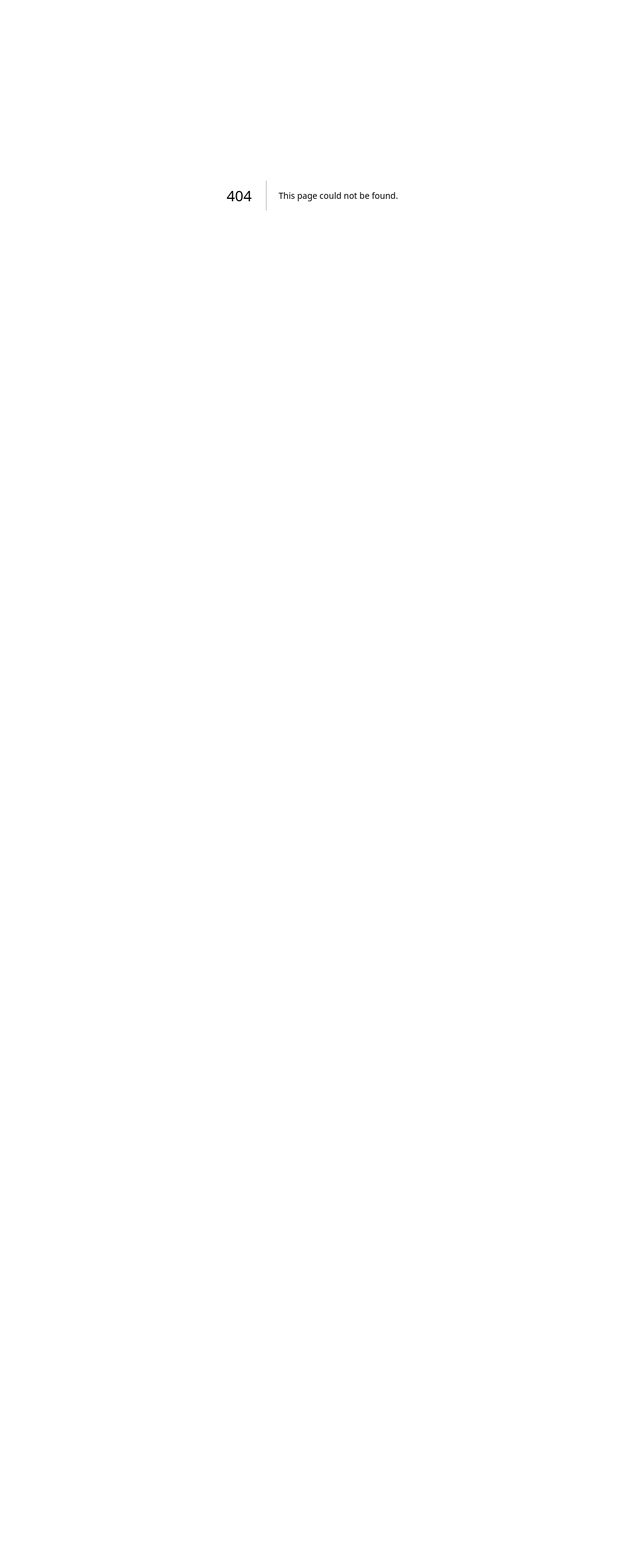
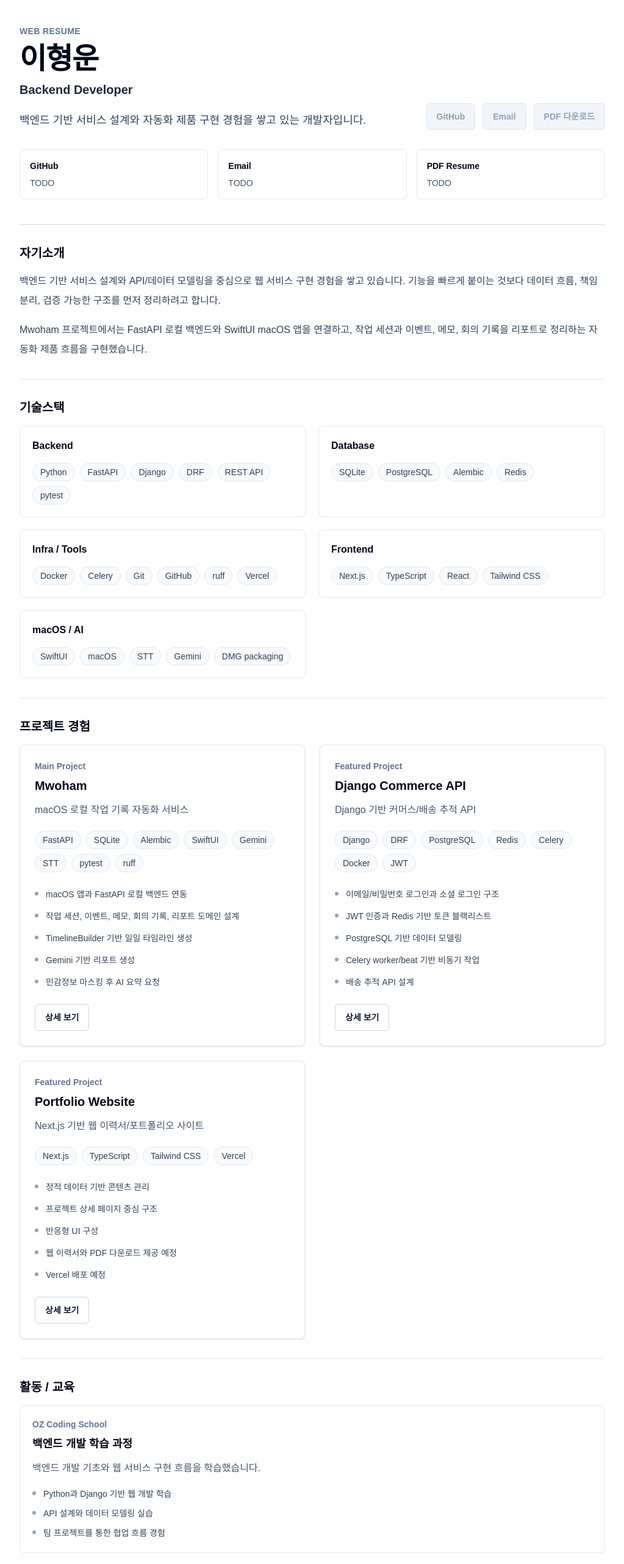
Before and after one commit to ing2720/profile, a Next.js app: page /resume in a window 1280 px wide. Before the commit this address had no page. Shown: the part 80-2644 px from the top of the page at 61% size, without its empty margins (128-1151 px from the left). Before the commit the page ends 800 px from the top, so only its background shows below. Built offline with nearby package versions, Linux system fonts and the light colour scheme.

Commit message:
feat: add resume page

```diff
--- /dev/null
+++ b/src/app/resume/page.tsx
@@ -0,0 +1,183 @@
+import type { Metadata } from "next";
+import { existsSync } from "node:fs";
+import { join } from "node:path";
+import { Footer } from "@/components/layout/Footer";
+import { Header } from "@/components/layout/Header";
+import { Badge } from "@/components/ui/Badge";
+import { ButtonLink } from "@/components/ui/ButtonLink";
+import { DetailSection } from "@/components/ui/DetailSection";
+import { ProjectCard } from "@/components/ui/ProjectCard";
+import { experiences } from "@/data/experiences";
+import { profile } from "@/data/profile";
+import { projects } from "@/data/projects";
+import { skillCategories } from "@/data/skills";
+
+export const metadata: Metadata = {
+  title: "Resume | 이형운",
+  description: "이형운 백엔드 개발자 웹 이력서"
+};
+
+const orderedProjects = [...projects].sort((a, b) => {
+  if (a.slug === "mwoham") {
+    return -1;
+  }
+
+  if (b.slug === "mwoham") {
+    return 1;
+  }
+
+  return 0;
+});
+
+function hasUsableHref(href: string) {
+  return href.length > 0 && !href.toLowerCase().includes("todo");
+}
+
+function getDisplayValue(href: string, fallback: string) {
+  return hasUsableHref(href) ? href : fallback;
+}
+
+export default function ResumePage() {
+  // TODO: public/resume.pdf 파일이 추가되면 아래 버튼이 자동으로 활성화됩니다.
+  const hasResumePdf = existsSync(join(process.cwd(), "public", "resume.pdf"));
+  const resumePdfHref = hasResumePdf ? profile.links.resumePdf.href : undefined;
+
+  return (
+    <>
+      <Header />
+      <main className="bg-white">
+        <article className="mx-auto max-w-5xl px-5 py-12 sm:px-6 sm:py-16 lg:px-8">
+          <header className="border-b border-slate-200 pb-10">
+            <div className="flex flex-col gap-8 lg:flex-row lg:items-end lg:justify-between">
+              <div>
+                <p className="text-sm font-semibold uppercase tracking-wide text-slate-500">
+                  Web Resume
+                </p>
+                <h1 className="mt-3 text-4xl font-bold tracking-tight text-slate-950 sm:text-5xl">
+                  {profile.name}
+                </h1>
+                <p className="mt-3 text-xl font-semibold text-slate-800">
+                  {profile.role}
+                </p>
+                <p className="mt-5 max-w-3xl text-lg leading-8 text-slate-700">
+                  {profile.summary}
+                </p>
+              </div>
+              <div className="flex flex-wrap gap-3 lg:justify-end">
+                <ButtonLink href={profile.links.github.href}>GitHub</ButtonLink>
+                <ButtonLink href={profile.links.email.href}>Email</ButtonLink>
+                <ButtonLink href={resumePdfHref} variant="primary">
+                  PDF 다운로드
+                </ButtonLink>
+              </div>
+            </div>
+
+            <dl className="mt-8 grid gap-4 text-sm sm:grid-cols-3">
+              <div className="rounded-lg border border-slate-200 p-4">
+                <dt className="font-semibold text-slate-950">GitHub</dt>
+                <dd className="mt-2 break-words text-slate-600">
+                  {getDisplayValue(profile.links.github.href, "TODO")}
+                </dd>
+              </div>
+              <div className="rounded-lg border border-slate-200 p-4">
+                <dt className="font-semibold text-slate-950">Email</dt>
+                <dd className="mt-2 break-words text-slate-600">
+                  {getDisplayValue(profile.links.email.href, "TODO")}
+                </dd>
+              </div>
+              <div className="rounded-lg border border-slate-200 p-4">
+                <dt className="font-semibold text-slate-950">PDF Resume</dt>
+                <dd className="mt-2 break-words text-slate-600">
+                  {hasResumePdf ? profile.links.resumePdf.href : "TODO"}
+                </dd>
+              </div>
+            </dl>
+          </header>
+
+          <DetailSection title="자기소개">
+            <div className="space-y-4">
+              <p>
+                백엔드 기반 서비스 설계와 API/데이터 모델링을 중심으로 웹
+                서비스 구현 경험을 쌓고 있습니다. 기능을 빠르게 붙이는 것보다
+                데이터 흐름, 책임 분리, 검증 가능한 구조를 먼저 정리하려고
+                합니다.
+              </p>
+              <p>
+                Mwoham 프로젝트에서는 FastAPI 로컬 백엔드와 SwiftUI macOS 앱을
+                연결하고, 작업 세션과 이벤트, 메모, 회의 기록을 리포트로
+                정리하는 자동화 제품 흐름을 구현했습니다.
+              </p>
+            </div>
+          </DetailSection>
+
+          <DetailSection title="기술스택">
+            <div className="grid gap-5 md:grid-cols-2">
+              {skillCategories.map((category) => (
+                <section
+                  className="rounded-lg border border-slate-200 p-5"
+                  key={category.category}
+                >
+                  <h2 className="text-base font-bold text-slate-950">
+                    {category.category}
+                  </h2>
+                  <div className="mt-4 flex flex-wrap gap-2">
+                    {category.skills.map((skill) => (
+                      <Badge key={skill}>{skill}</Badge>
+                    ))}
+                  </div>
+                </section>
+              ))}
+            </div>
+          </DetailSection>
+
+          <DetailSection title="프로젝트 경험">
+            <div className="grid gap-6 lg:grid-cols-2">
+              {orderedProjects.map((project) => (
+                <ProjectCard key={project.slug} project={project} />
+              ))}
+            </div>
+          </DetailSection>
+
+          <DetailSection title="활동 / 교육">
+            <div className="space-y-5">
+              {experiences.map((experience) => (
+                <section
+                  className="rounded-lg border border-slate-200 p-5"
+                  key={`${experience.organization}-${experience.title}`}
+                >
+                  <p className="text-sm font-semibold text-slate-500">
+                    {experience.organization}
+                  </p>
+                  <h2 className="mt-2 text-lg font-bold text-slate-950">
+                    {experience.title}
+                  </h2>
+                  <p className="mt-3 text-base leading-7 text-slate-600">
+                    {experience.summary}
+                  </p>
+                  <ul className="mt-4 space-y-2 text-sm leading-6 text-slate-700">
+                    {experience.details.map((detail) => (
+                      <li className="flex gap-3" key={detail}>
+                        <span className="mt-2 h-1.5 w-1.5 shrink-0 rounded-full bg-slate-400" />
+                        <span>{detail}</span>
+                      </li>
+                    ))}
+                  </ul>
+                </section>
+              ))}
+            </div>
+          </DetailSection>
+
+          <DetailSection title="링크">
+            <div className="flex flex-wrap gap-3">
+              <ButtonLink href={profile.links.github.href}>GitHub</ButtonLink>
+              <ButtonLink href={profile.links.email.href}>Email</ButtonLink>
+              <ButtonLink href="/projects">프로젝트 페이지</ButtonLink>
+              <ButtonLink href={resumePdfHref}>PDF Resume</ButtonLink>
+            </div>
+          </DetailSection>
+        </article>
+      </main>
+      <Footer />
+    </>
+  );
+}
--- a/src/components/layout/Header.tsx
+++ b/src/components/layout/Header.tsx
@@ -3,8 +3,7 @@ import { profile } from "@/data/profile";
 
 const navigationItems = [
   { label: "Projects", href: "/projects" },
-  // TODO: /resume 페이지 구현 전까지 PDF 링크를 직접 사용합니다.
-  { label: "Resume", href: profile.links.resumePdf.href },
+  { label: "Resume", href: "/resume" },
   { label: "Contact", href: "/#contact" }
 ];
 
--- a/src/components/sections/ContactSection.tsx
+++ b/src/components/sections/ContactSection.tsx
@@ -23,7 +23,7 @@ export function ContactSection({ profile }: ContactSectionProps) {
             {profile.links.email.label}
           </ButtonLink>
           <ButtonLink href={profile.links.github.href}>GitHub</ButtonLink>
-          <ButtonLink href={profile.links.resumePdf.href}>Resume PDF</ButtonLink>
+          <ButtonLink href="/resume">Resume</ButtonLink>
         </div>
       </div>
     </section>
--- a/src/components/sections/HeroSection.tsx
+++ b/src/components/sections/HeroSection.tsx
@@ -29,9 +29,7 @@ export function HeroSection({ profile }: HeroSectionProps) {
           <ButtonLink href={profile.links.email.href}>
             {profile.links.email.label}
           </ButtonLink>
-          <ButtonLink href={profile.links.resumePdf.href}>
-            {profile.links.resumePdf.label}
-          </ButtonLink>
+          <ButtonLink href="/resume">Resume</ButtonLink>
         </div>
       </div>
 
```
